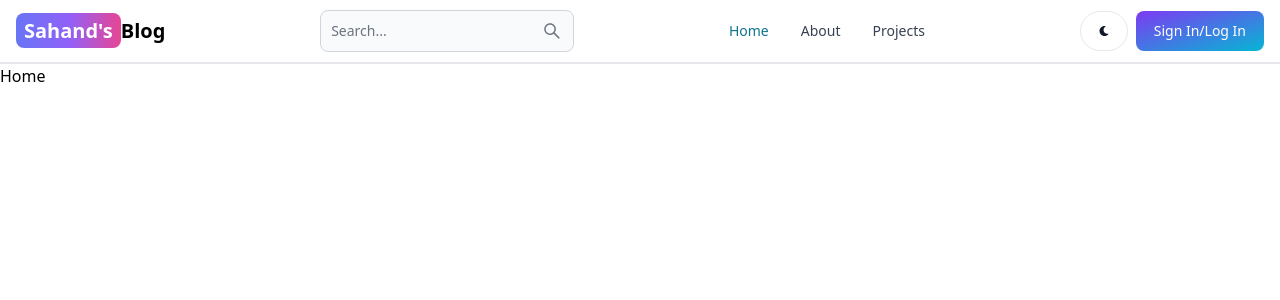
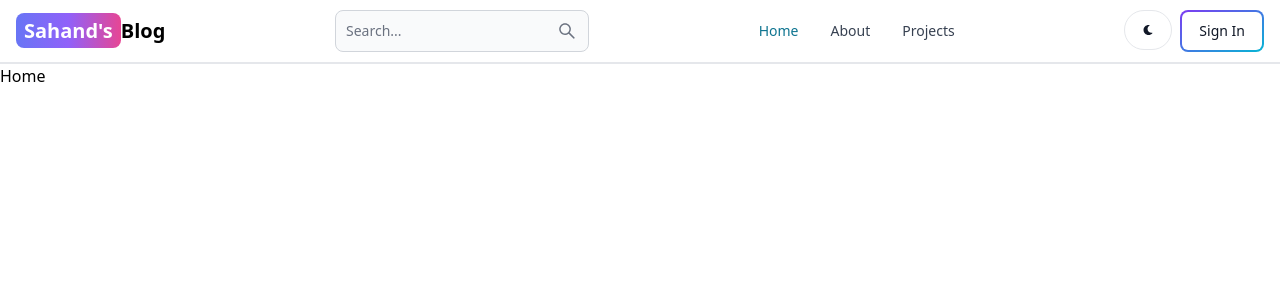
Before and after one commit to emmanuelmeena91/mern-blog, a React (Vite) app in the folder client/: page / in a window 1280 px wide. Shown: the top 300 px of the page. Built offline with nearby package versions, Linux system fonts and the light colour scheme.

Commit message:
add outline

```diff
--- a/client/src/components/Header.jsx
+++ b/client/src/components/Header.jsx
@@ -33,8 +33,8 @@ export const Header = () => {
               <FaMoon />
            </Button>
            <Link to='/log-in'>
-          <Button gradientDuoTone='purpleToBlue'>
-               Sign In/Log In
+          <Button gradientDuoTone='purpleToBlue' outline>
+               Sign In
           </Button>
            </Link>
            <Navbar.Toggle />
```
